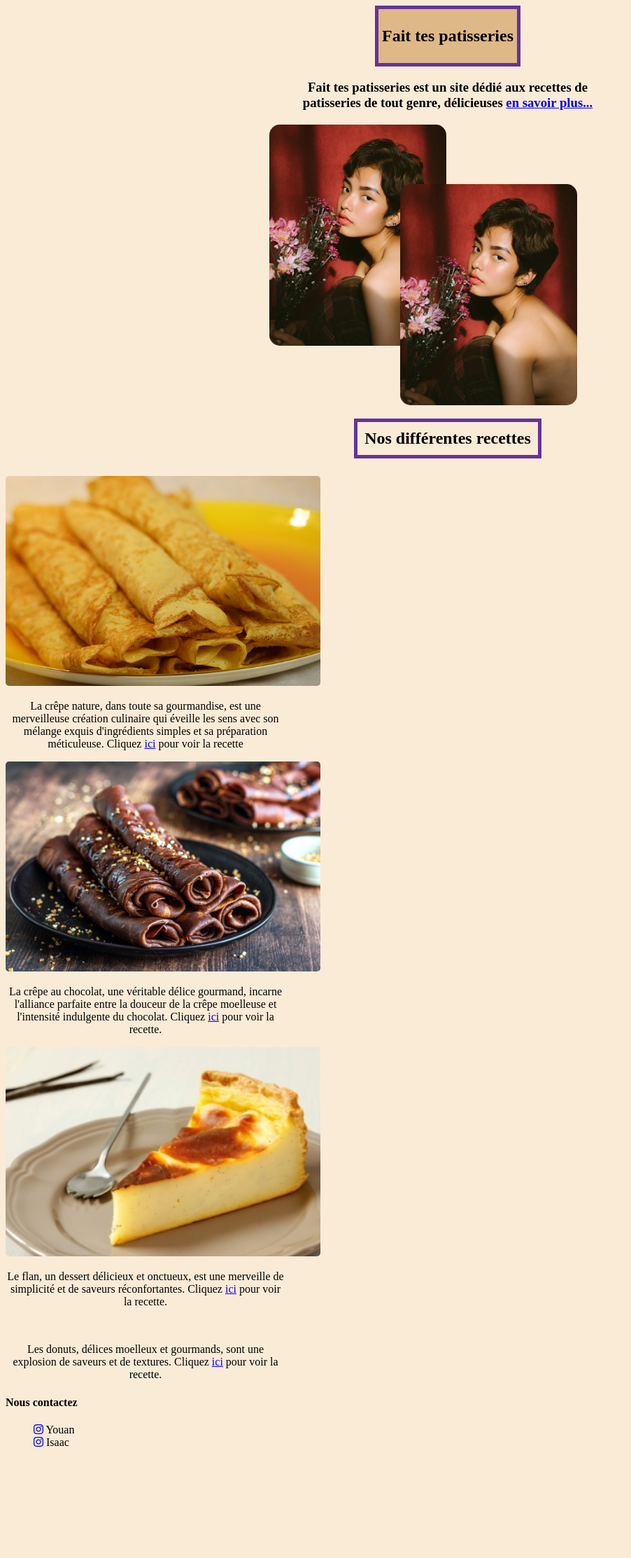
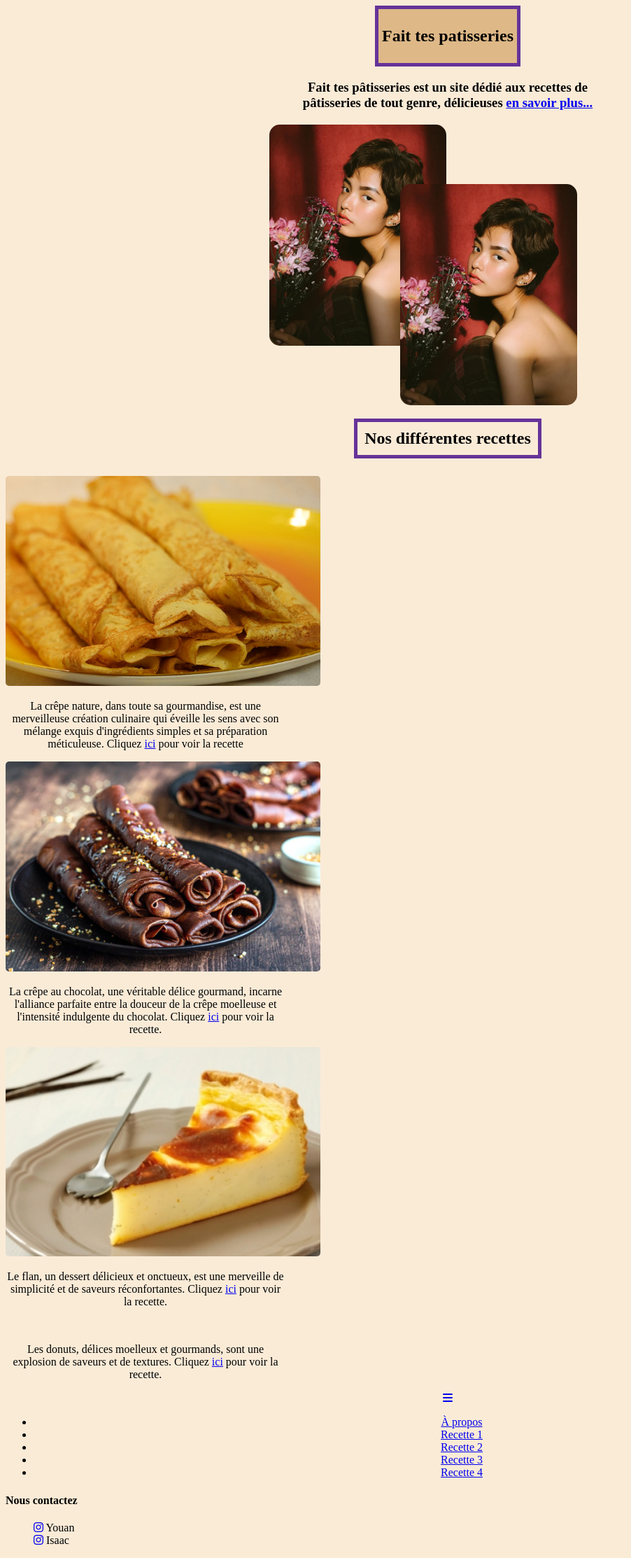
Before and after one commit to Youkyl/Mon-site, a plain HTML site: page index.html in a window 1280 px wide. Shown: the whole page at 70% size, without its empty margins (0-902 px from the left). Before the commit the page ends 2086 px from the top, so only its background shows below. Drawn offline with Linux system fonts and the light colour scheme.

Commit message:
Add files via upload

```diff
--- a/index.html
+++ b/index.html
@@ -3,7 +3,7 @@
 <head>
     <meta charset="UTF-8">
     <meta name="viewport" content="width=device-width, initial-scale=1.0">
-    <title>Fait tes patisseries</title>
+    <title>Fait tes pâtisseries</title>
     <link rel="stylesheet" href="style.css">
     <link rel="stylesheet" href="https://cdnjs.cloudflare.com/ajax/libs/font-awesome/6.5.1/css/all.min.css" integrity="sha512-DTOQO9RWCH3ppGqcWaEA1BIZOC6xxalwEsw9c2QQeAIftl+Vegovlnee1c9QX4TctnWMn13TZye+giMm8e2LwA==" crossorigin="anonymous" referrerpolicy="no-referrer" />
 </head>
@@ -15,13 +15,13 @@
         </section>
         <section class="à-propos">
             <div>
-                <h3>Fait tes patisseries est un site dédié aux recettes de
-                <br>patisseries de tout genre, délicieuses <a href="à-propos.html">en savoir plus...</a></h3>
+                <h3>Fait tes pâtisseries est un site dédié aux recettes de
+                <br>pâtisseries de tout genre, délicieuses <a href="à-propos.html">en savoir plus...</a></h3>
             </div>
 
            <div class="img">
-            <a href="à-propos.html"><img src="3.webp" id="img1" width="300"></a>
-            <a href="à-propos.html"><img src="6.webp" id="img2" width="300"></a>
+            <a href="à-propos.html"><img src="3.webp" id="img1" width="300"></a>
+            <a href="à-propos.html"><img src="6.webp" id="img2" width="300"></a>
            </div>
         </section>
         <section class="article">
@@ -49,6 +49,18 @@
                 </div>
             </div>
         </section>
+        <div class="header_2">
+            <div class="menu">
+                <a href="#"><i class="fa-solid fa-bars"></i></a>
+                <ul>
+                    <li><a href="/Mon-site/à-propos.html">À propos</a></li>
+                    <li><a href="/Mon-site/recette1.html">Recette 1 </a></li>
+                    <li><a href="/Mon-site/recette2.html">Recette 2</a></li>
+                    <li><a href="/Mon-site/recette3.html">Recette 3</a></li>
+                    <li><a href="/Mon-site/recette4.html">Recette 4</a></li>
+                </ul>
+            </div>
+        </div>
     </header>
 
     <footer>
```
